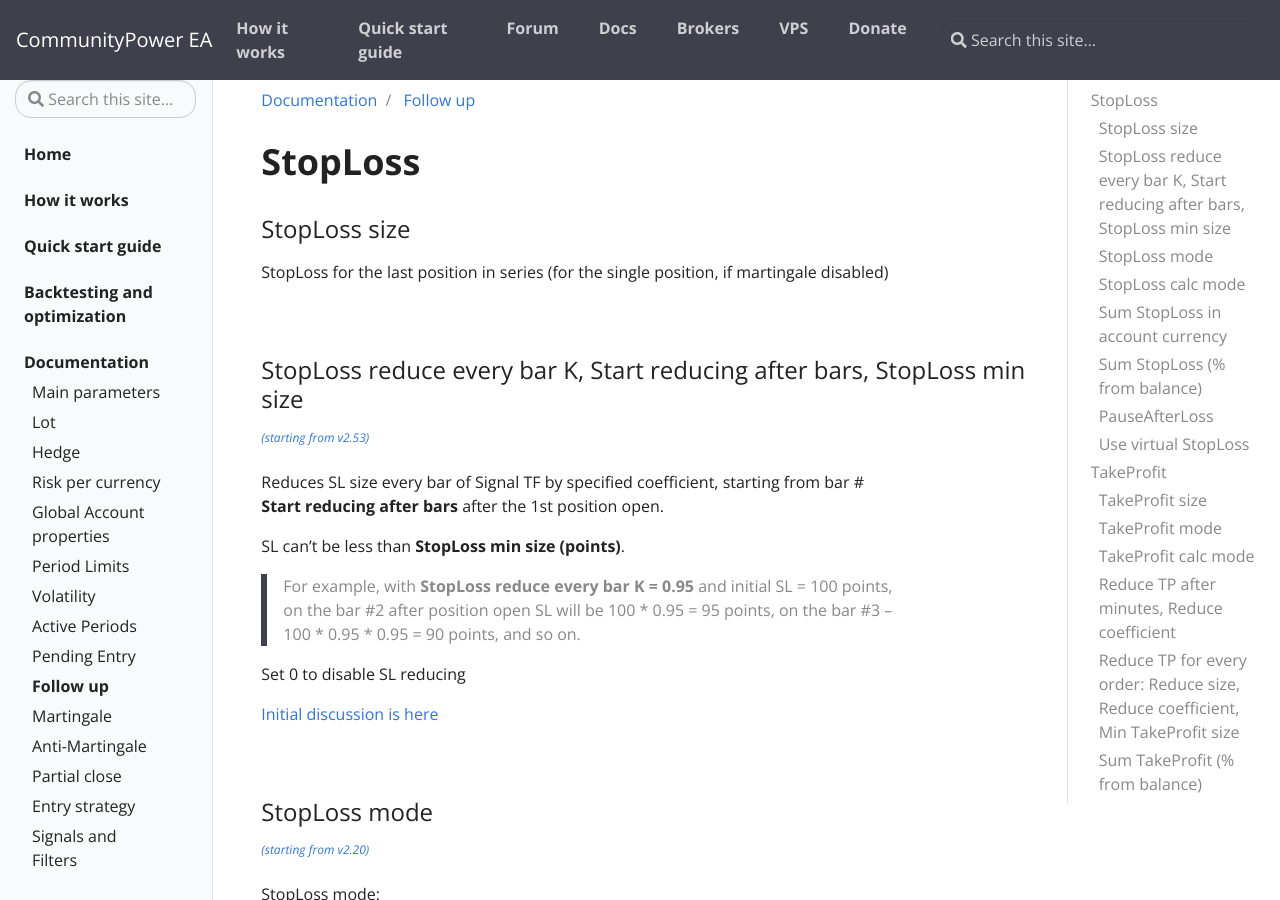
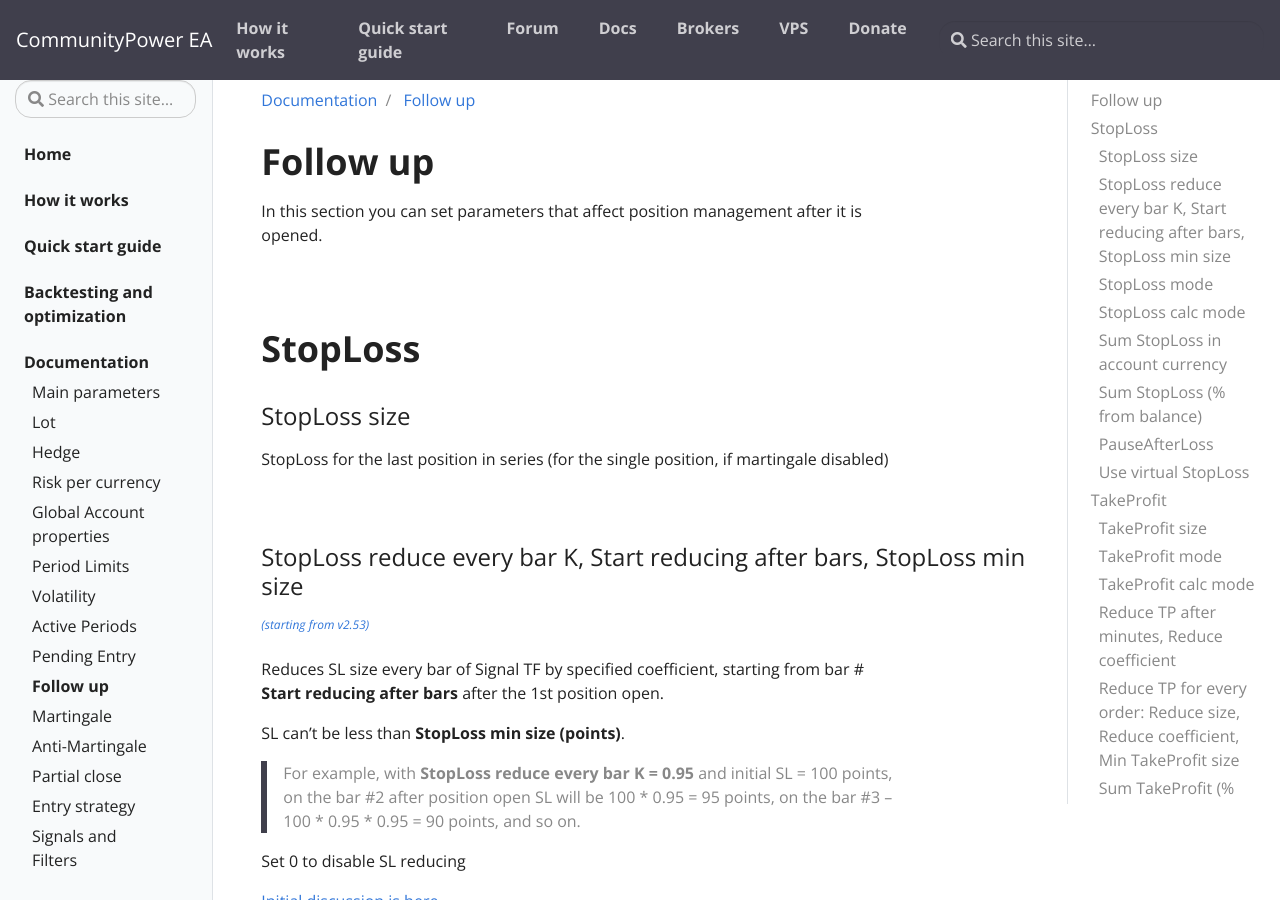
Before and after one commit to komposter/CommunityPowerEA.com, a Jekyll site: the page built from _docs/follow-up.md, in a window 1280 px wide and 900 px high. Built offline with Jekyll 4.4.1, drawn with Linux system fonts in a browser that asks for light colours.

Commit message:
Content change

```diff
--- a/_docs/follow-up.md
+++ b/_docs/follow-up.md
@@ -3,6 +3,13 @@ layout: page
 title: Follow up
 permalink: /docs/follow-up
 ---
+
+# Follow up
+
+In this section you can set parameters that affect position management after it is opened.
+
+<br />
+<br />
 
 # StopLoss
 
@@ -82,7 +89,7 @@ Disables opening new first trades after closing by StopLoss or GlobalStopLoss. S
 Set **true** to close trades by market when SL level is reached.<br/>
 Set **false** to set the real SL for all orders (if possible).
 
-
+<br />
 <br />
 
 # TakeProfit
```
